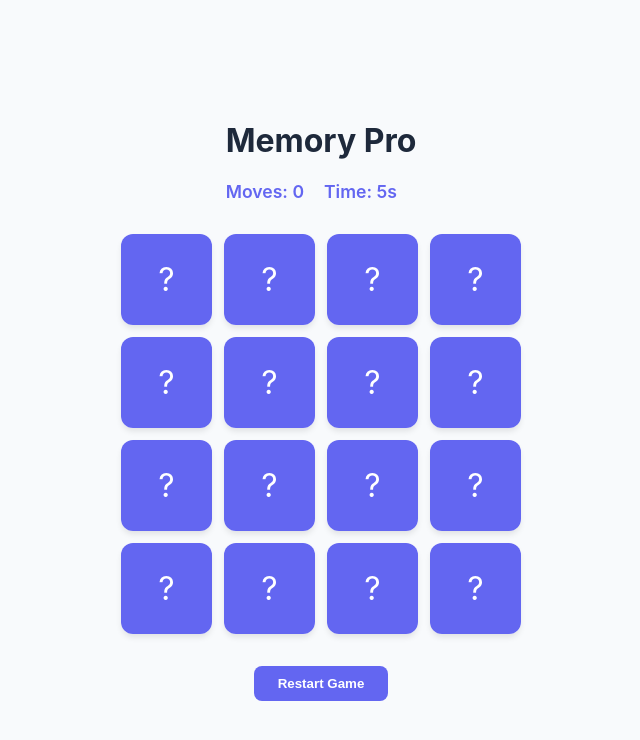
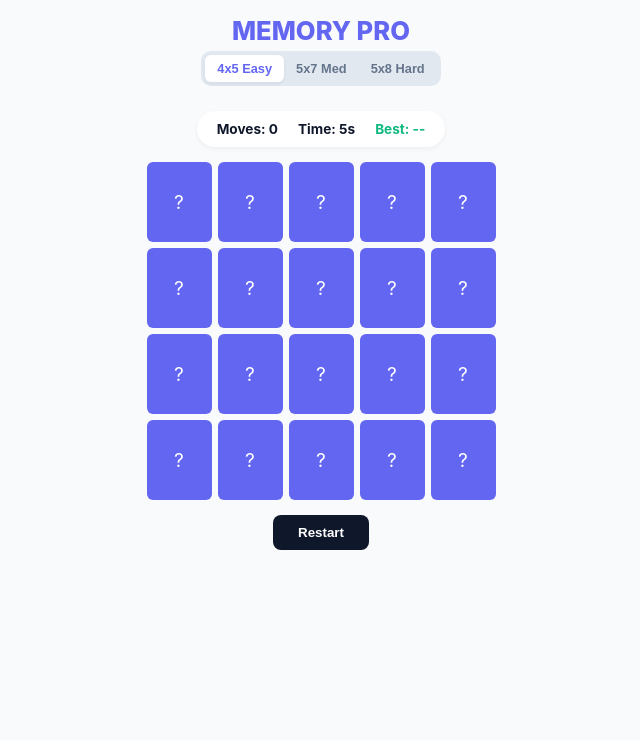
Before and after one commit to akaza271-tech/find, a plain HTML site: page index.html in a window 1280 px wide. Shown: the whole page, without its empty margins (319-959 px from the left). Drawn offline with Linux system fonts and the light colour scheme.

Commit message:
Update title and styling for Memory Pro game

```diff
--- a/index.html
+++ b/index.html
@@ -3,194 +3,254 @@
 <head>
     <meta charset="UTF-8">
     <meta name="viewport" content="width=device-width, initial-scale=1.0">
-    <title>Professional Memory Match</title>
+    <title>Memory Pro | Custom Grids</title>
     <style>
         :root {
             --primary: #6366f1;
             --bg: #f8fafc;
             --card-bg: #ffffff;
-            --text: #1e293b;
+            --text: #0f172a;
         }
 
         body {
             margin: 0;
-            font-family: 'Inter', -apple-system, sans-serif;
+            font-family: 'Inter', system-ui, sans-serif;
             background-color: var(--bg);
             color: var(--text);
             display: flex;
             flex-direction: column;
             align-items: center;
-            justify-content: center;
             min-height: 100vh;
+            padding: 10px;
         }
 
-        .game-header {
-            margin-bottom: 2rem;
-            text-align: center;
+        .header { text-align: center; margin-bottom: 10px; }
+        h1 { margin: 5px 0; font-size: 1.6rem; color: var(--primary); font-weight: 800; }
+
+        .level-selector {
+            display: flex;
+            background: #e2e8f0;
+            padding: 4px;
+            border-radius: 10px;
+            margin-bottom: 15px;
         }
 
-        .stats {
+        .level-btn {
+            padding: 6px 12px;
+            border: none;
+            background: transparent;
+            cursor: pointer;
+            font-weight: 600;
+            border-radius: 6px;
+            color: #64748b;
+            font-size: 0.8rem;
+        }
+
+        .level-btn.active {
+            background: white;
+            color: var(--primary);
+            box-shadow: 0 2px 4px rgba(0,0,0,0.05);
+        }
+
+        .stats-bar {
             display: flex;
             gap: 20px;
-            font-weight: 600;
-            font-size: 1.1rem;
-            color: var(--primary);
+            background: white;
+            padding: 10px 20px;
+            border-radius: 50px;
+            box-shadow: 0 2px 5px rgba(0,0,0,0.05);
+            margin-bottom: 15px;
+            font-size: 0.85rem;
+            font-weight: 700;
         }
 
+        /* Grid Logic */
         .grid {
             display: grid;
-            grid-template-columns: repeat(4, 1fr);
-            gap: 12px;
-            max-width: 400px;
-            width: 90%;
+            gap: 6px;
+            perspective: 1000px;
         }
 
         .card {
-            aspect-ratio: 1/1;
-            background-color: var(--card-bg);
-            border-radius: 12px;
+            width: 50px;
+            height: 60px;
             cursor: pointer;
             position: relative;
             transform-style: preserve-3d;
-            transition: transform 0.5s cubic-bezier(0.4, 0, 0.2, 1);
-            box-shadow: 0 4px 6px -1px rgba(0,0,0,0.1);
+            transition: transform 0.4s;
         }
 
-        .card.flipped {
-            transform: rotateY(180deg);
+        /* Empty slot for the 35th card in Medium */
+        .card.empty {
+            cursor: default;
+            visibility: hidden;
         }
+
+        @media (min-width: 600px) {
+            .card { width: 65px; height: 80px; }
+        }
+
+        .card.flipped { transform: rotateY(180deg); }
 
         .card-front, .card-back {
             position: absolute;
             width: 100%;
             height: 100%;
             backface-visibility: hidden;
+            border-radius: 6px;
             display: flex;
             align-items: center;
             justify-content: center;
-            font-size: 2rem;
-            border-radius: 12px;
         }
 
-        .card-front {
-            background: var(--primary);
-            color: white;
-        }
-
+        .card-front { background: var(--primary); color: white; font-size: 1.2rem; }
         .card-back {
             background: white;
             transform: rotateY(180deg);
             border: 2px solid var(--primary);
+            font-size: 1.4rem;
         }
 
-        .btn {
-            margin-top: 2rem;
-            padding: 10px 24px;
-            background: var(--primary);
+        .btn-reset {
+            margin-top: 15px;
+            padding: 10px 25px;
+            background: var(--text);
             color: white;
             border: none;
             border-radius: 8px;
             cursor: pointer;
             font-weight: 600;
-            transition: opacity 0.2s;
         }
-
-        .btn:hover { opacity: 0.9; }
     </style>
 </head>
 <body>
 
-    <div class="game-header">
-        <h1>Memory Pro</h1>
-        <div class="stats">
+    <div class="header">
+        <h1>MEMORY PRO</h1>
+        <div class="level-selector">
+            <button class="level-btn active" onclick="changeLevel('easy', this)">4x5 Easy</button>
+            <button class="level-btn" onclick="changeLevel('medium', this)">5x7 Med</button>
+            <button class="level-btn" onclick="changeLevel('hard', this)">5x8 Hard</button>
+        </div>
+    </div>
+
+    <div class="stats-bar">
         <span>Moves: <span id="moves">0</span></span>
         <span>Time: <span id="timer">0</span>s</span>
-        </div>
+        <span style="color: #10b981;">Best: <span id="best">--</span></span>
     </div>
 
     <div class="grid" id="grid"></div>
 
-    <button class="btn" onclick="resetGame()">Restart Game</button>
+    <button class="btn-reset" onclick="initGame()">Restart</button>
 
     <script>
-        const emojis = ['🚀', '🚀', '🎨', '🎨', '💻', '💻', '⚡', '⚡', '🌈', '🌈', '💎', '💎', '🍎', '🍎', '🔥', '🔥'];
+        const emojis = ['🚀','🎨','💻','⚡','🌈','💎','🍎','🔥','👻','🍀','🎸','🍔','🍦','🏀','🌙','☀️','🎈','🕹️','🦄','🐱'];
+        let currentLevel = 'easy';
         let flippedCards = [];
         let matchedPairs = 0;
         let moves = 0;
         let timer = 0;
         let interval;
+        let isLocking = false;
 
-        function shuffle(array) {
-            return array.sort(() => Math.random() - 0.5);
+        const config = {
+            easy: { r: 4, c: 5, pairs: 10 },
+            medium: { r: 7, c: 5, pairs: 17 }, // 34 cards + 1 empty
+            hard: { r: 8, c: 5, pairs: 20 }
+        };
+
+        function changeLevel(level, btn) {
+            document.querySelectorAll('.level-btn').forEach(b => b.classList.remove('active'));
+            btn.classList.add('active');
+            currentLevel = level;
+            initGame();
         }
 
-        function createBoard() {
+        function initGame() {
+            clearInterval(interval);
+            timer = 0; moves = 0; matchedPairs = 0; flippedCards = []; isLocking = false;
+            document.getElementById('timer').innerText = '0';
+            document.getElementById('moves').innerText = '0';
+
+            const best = localStorage.getItem(`best_${currentLevel}`);
+            document.getElementById('best').innerText = best ? best + 's' : '--';
+
+            const { r, c, pairs } = config[currentLevel];
             const grid = document.getElementById('grid');
+            grid.style.gridTemplateColumns = `repeat(${c}, 1fr)`;
+
+            let deck = [];
+            let gameEmojis = emojis.slice(0, pairs);
+            deck = [...gameEmojis, ...gameEmojis].sort(() => Math.random() - 0.5);
+
             grid.innerHTML = '';
-            const shuffled = shuffle([...emojis]);
 
-            shuffled.forEach((emoji, index) => {
+            // For Medium (35 slots), add an empty space at index 17 (the middle)
+            let cardCount = r * c;
+            let deckIndex = 0;
+
+            for (let i = 0; i < cardCount; i++) {
                 const card = document.createElement('div');
+
+                if (currentLevel === 'medium' && i === 17) {
+                    card.classList.add('card', 'empty');
+                } else {
                     card.classList.add('card');
+                    const emoji = deck[deckIndex++];
+                    card.innerHTML = `<div class="card-front">?</div><div class="card-back">${emoji}</div>`;
                     card.dataset.value = emoji;
-                card.innerHTML = `
-                    <div class="card-front">?</div>
-                    <div class="card-back">${emoji}</div>
-                `;
                     card.addEventListener('click', flipCard);
+                }
                 grid.appendChild(card);
-            });
+            }
             startTimer();
         }
 
         function flipCard() {
-            if (flippedCards.length < 2 && !this.classList.contains('flipped')) {
+            if (isLocking || this.classList.contains('flipped')) return;
             this.classList.add('flipped');
             flippedCards.push(this);
-
             if (flippedCards.length === 2) {
                 moves++;
                 document.getElementById('moves').innerText = moves;
                 checkMatch();
             }
         }
-        }
 
         function checkMatch() {
-            const [card1, card2] = flippedCards;
-            if (card1.dataset.value === card2.dataset.value) {
+            isLocking = true;
+            const [c1, c2] = flippedCards;
+            if (c1.dataset.value === c2.dataset.value) {
                 matchedPairs++;
                 flippedCards = [];
-                if (matchedPairs === emojis.length / 2) {
+                isLocking = false;
+                if (matchedPairs === config[currentLevel].pairs) {
                     clearInterval(interval);
-                    setTimeout(() => alert(`Professional! You won in ${moves} moves.`), 500);
+                    const key = `best_${currentLevel}`;
+                    if (!localStorage.getItem(key) || timer < localStorage.getItem(key)) {
+                        localStorage.setItem(key, timer);
+                    }
+                    setTimeout(() => alert(`Win! Time: ${timer}s`), 500);
                 }
             } else {
                 setTimeout(() => {
-                    card1.classList.remove('flipped');
-                    card2.classList.remove('flipped');
+                    c1.classList.remove('flipped');
+                    c2.classList.remove('flipped');
                     flippedCards = [];
-                }, 1000);
+                    isLocking = false;
+                }, 700);
             }
         }
 
         function startTimer() {
-            clearInterval(interval);
-            timer = 0;
             interval = setInterval(() => {
                 timer++;
                 document.getElementById('timer').innerText = timer;
             }, 1000);
         }
 
-        function resetGame() {
-            moves = 0;
-            matchedPairs = 0;
-            document.getElementById('moves').innerText = '0';
-            createBoard();
-        }
-
-        createBoard();
+        initGame();
     </script>
 </body>
 </html>
```
Lines whose indentation alone changed are shown as unchanged.
